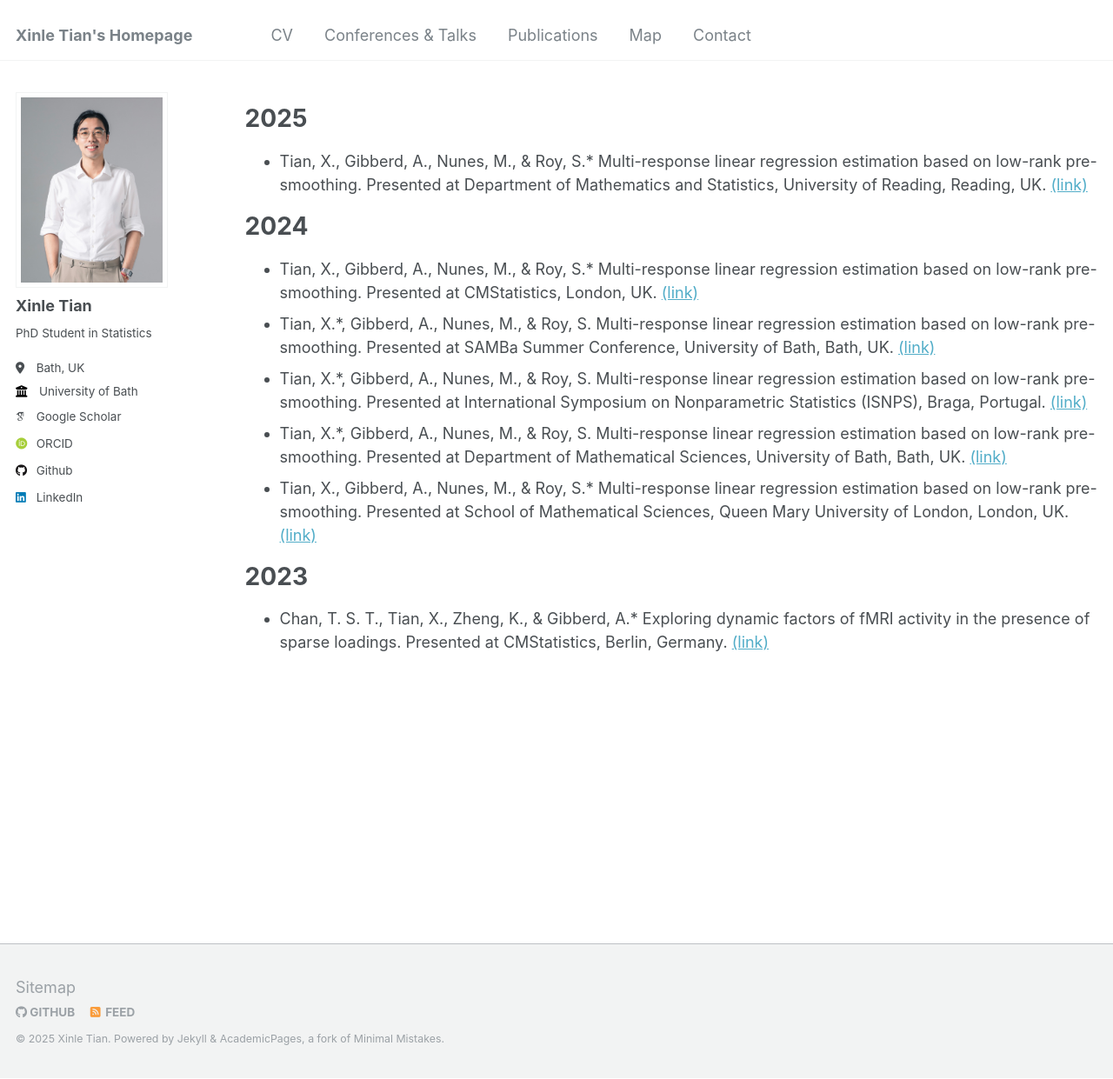
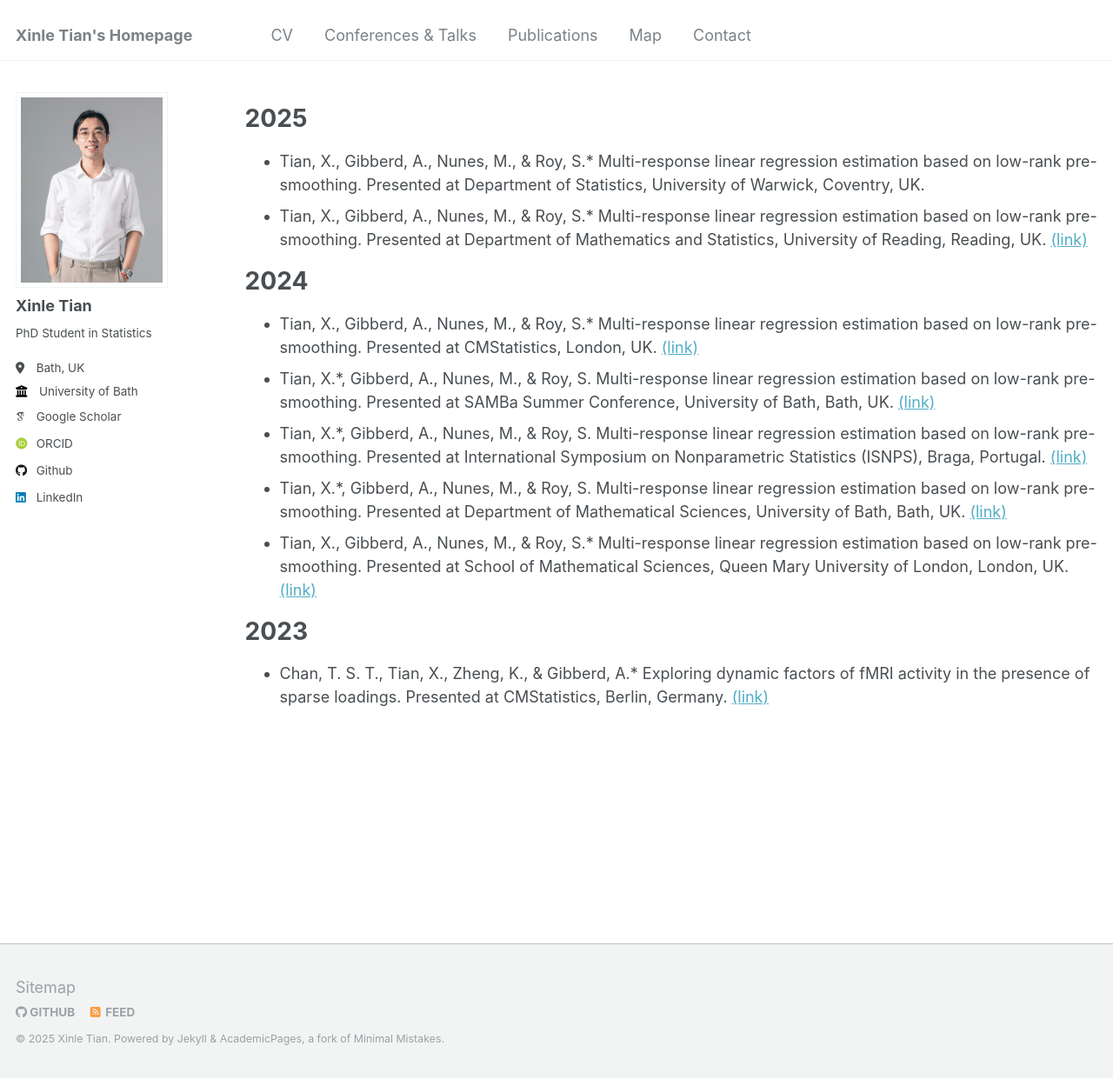
Before and after one commit to xinlet/xinlet.github.io, a Jekyll site: the page built from _pages/talks.md, in a window 1280 px wide and 1241 px high. Shown: the whole window at 87% size. Built offline with Jekyll 4.4.1, drawn with Linux system fonts in a browser that asks for light colours; some web fonts are replaced.

Commit message:
Update talks.md

```diff
--- a/_pages/talks.md
+++ b/_pages/talks.md
@@ -9,8 +9,8 @@ author_profile: true
 
 2025
 ======
-* Tian, X., Gibberd, A., Nunes, M., & Roy, S.* Multi-response linear regression estimation based on low-rank pre-smoothing. Presented at Department of
-Mathematics and Statistics, University of Reading, Reading, UK. [(link)](https://www.reading.ac.uk/maths-and-stats/seminars-and-events/seminars%20and%20colloquia)
+* Tian, X., Gibberd, A., Nunes, M., & Roy, S.* Multi-response linear regression estimation based on low-rank pre-smoothing. Presented at Department of Statistics, University of Warwick, Coventry, UK.
+* Tian, X., Gibberd, A., Nunes, M., & Roy, S.* Multi-response linear regression estimation based on low-rank pre-smoothing. Presented at Department of Mathematics and Statistics, University of Reading, Reading, UK. [(link)](https://www.reading.ac.uk/maths-and-stats/seminars-and-events/seminars%20and%20colloquia)
 
 2024
 ======
```
